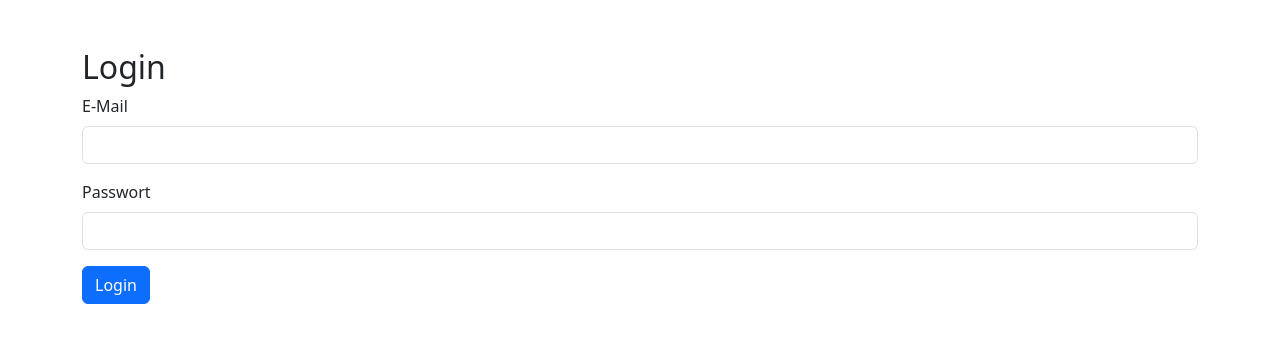
After one commit to ronjafitzke/Pruefungsleistung, a Flask app: page /login in a window 1280 px wide. The commit adds this page. Shown: the top 343 px of the page. Run offline with Flask 3, Linux system fonts and the light colour scheme.

Commit message:
Erstellen einer Login und Registrierungsfunktion in Verbindung mit der Datenbank

```diff
--- a/init_user_db.py
+++ b/init_user_db.py
@@ -1,7 +1,7 @@
-from main import app, db
+from main import app, database, Users
 
 # Anwendungskontext manuell erstellen
 with app.app_context():
-    db.create_all()
+    database.create_all()
 
 print("Benutzer-Datenbank und Tabellen wurden erfolgreich erstellt.")
--- a/main.py
+++ b/main.py
@@ -1,18 +1,19 @@
 # -*- coding: utf-8 -*-
-from flask import Flask, render_template
+from flask import Flask, render_template, request, flash, redirect, url_for, session
 from flask_sqlalchemy import SQLAlchemy
+from werkzeug.security import generate_password_hash, check_password_hash
 
 app = Flask(__name__)
 app.config['SQLALCHEMY_DATABASE_URI'] = 'sqlite:///database.db'
 app.config['SQLALCHEMY_TRACK_MODIFICATIONS'] = False
 app.config['SECRET_KEY'] = 'your_secret_key'  # Notwendig für Flash-Messages
-db = SQLAlchemy(app)
+database = SQLAlchemy(app)
 
 
-class User(db.Model):
-    id = db.Column(db.Integer, primary_key=True)
-    email = db.Column(db.String(200), unique=True, nullable=False)
-    password = db.Column(db.String(200), nullable=False)
+class Users(database.Model):
+    id = database.Column(database.Integer, primary_key=True)
+    email = database.Column(database.String(200), unique=True, nullable=False)
+    password = database.Column(database.String(200), nullable=False)
 
 
 @app.route("/")
@@ -20,5 +21,39 @@ def start_page():
     return render_template('start_page.html')
 
 
+@app.route("/register", methods=["GET", "POST"])
+def register():
+    if request.method == "POST":
+        email = request.form.get("email")
+        password = request.form.get("password")
+        hashed_password = generate_password_hash(password, method='pbkdf2:sha256')
+
+        new_user = Users(email=email, password=hashed_password)
+        database.session.add(new_user)
+        database.session.commit()
+        flash("Registrierung erfolgreich! Sie können sich jetzt einloggen.")
+        return redirect(url_for("login"))
+
+    return render_template("register.html")
+
+
+@app.route("/login", methods=["GET", "POST"])
+def login():
+    if request.method == "POST":
+        email = request.form.get("email")
+        password = request.form.get("password")
+
+        user = Users.query.filter_by(email=email).first()
+        if user and check_password_hash(user.password, password):
+            session["logged_in"] = True
+            session["user_id"] = user.id
+            flash("Login erfolgreich!")
+            return redirect(url_for("start_page"))
+        else:
+            flash("Ungültige E-Mail oder Passwort")
+
+    return render_template("login.html")
+
+
 if __name__ == "__main__":
     app.run(debug=True)
--- /dev/null
+++ b/templates/login.html
@@ -0,0 +1,25 @@
+<!DOCTYPE html>
+<html lang="en">
+<head>
+    <meta charset="UTF-8">
+    <title>Login</title>
+    <link href="https://cdn.jsdelivr.net/npm/bootstrap@5.3.3/dist/css/bootstrap.min.css" rel="stylesheet">
+    <script src="https://cdn.jsdelivr.net/npm/bootstrap@5.3.3/dist/js/bootstrap.bundle.min.js"></script>
+</head>
+<body>
+<div class="container mt-5">
+    <h2>Login</h2>
+    <form method="POST">
+        <div class="mb-3">
+            <label for="email" class="form-label">E-Mail</label>
+            <input type="email" class="form-control" id="email" name="email" required>
+        </div>
+        <div class="mb-3">
+            <label for="password" class="form-label">Passwort</label>
+            <input type="password" class="form-control" id="password" name="password" required>
+        </div>
+        <button type="submit" class="btn btn-primary">Login</button>
+    </form>
+</div>
+</body>
+</html>
--- a/templates/start_page.html
+++ b/templates/start_page.html
@@ -60,9 +60,6 @@
       </ul>
       <ul class="navbar-nav">
         <li class="nav-item">
-          <a class="nav-link" href="{{ url_for('profile') }}">Mein Profil</a>
-        </li>
-        <li class="nav-item">
           <a class="nav-link" href="{{ url_for('login') }}">Login</a>
         </li>
         <li class="nav-item">
```
Also changed, not shown: templates/register.html (added, +25 -0 lines), instance/database.db.
